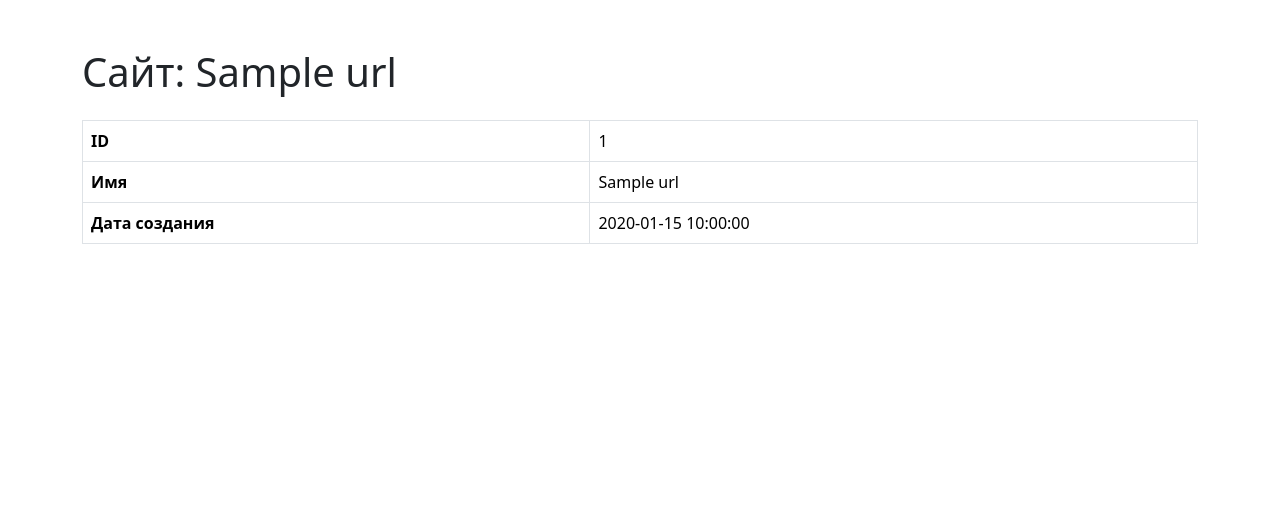
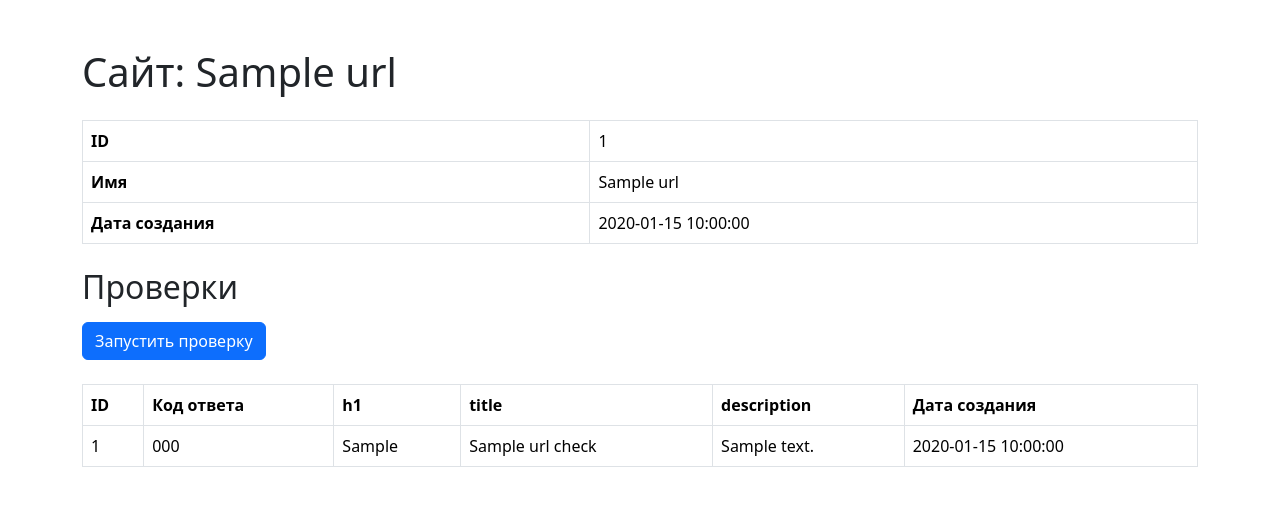
Before and after one commit to julverik/python-project-83, a Flask app: page /urls/1 in a window 1280 px wide. Shown: the top 506 px of the page. Run offline with Flask 3, Linux system fonts and the light colour scheme; a database or web service that is not in the repository returns one stand-in record (values such as "Sample title"); some libraries are stand-ins or nearby versions.

Commit message:
Fifth step

```diff
--- a/database.sql
+++ b/database.sql
@@ -3,3 +3,13 @@ CREATE TABLE IF NOT EXISTS urls (
     name VARCHAR(255) UNIQUE NOT NULL,
     created_at TIMESTAMP DEFAULT CURRENT_TIMESTAMP
 );
+
+CREATE TABLE IF NOT EXISTS url_checks (
+    id INTEGER PRIMARY KEY GENERATED BY DEFAULT AS IDENTITY,
+    url_id INTEGER REFERENCES urls (id) ON DELETE CASCADE,
+    status_code INTEGER,
+    h1 VARCHAR(255),
+    title VARCHAR(255),
+    description VARCHAR(255),
+    created_at TIMESTAMP DEFAULT CURRENT_TIMESTAMP
+);
--- a/page_analyzer/app.py
+++ b/page_analyzer/app.py
@@ -29,8 +29,10 @@ def url_detail(url_id):
     if not url:
         flash('Страница не найдена', 'error')
         return redirect(url_for('urls_list'))
+
+    checks = db.get_checks(url_id)
     messages = get_flashed_messages(with_categories=True)
-    return render_template('url.html', url=url, messages=messages)
+    return render_template('url.html', url=url, checks=checks, messages=messages)
 
 
 @app.route('/urls', methods=['POST'])
@@ -53,3 +55,20 @@ def add_url():
     except Exception:
         flash('Ошибка при добавлении URL', 'error')
         return redirect(url_for('index'))
+
+
+@app.route('/urls/<int:url_id>/checks', methods=['POST'])
+def check_url(url_id):
+    """Запустить проверку URL"""
+    url = db.get_url(url_id)
+    if not url:
+        flash('Страница не найдена', 'error')
+        return redirect(url_for('urls_list'))
+
+    try:
+        db.add_check(url_id)
+        flash('Страница успешно проверена', 'success')
+    except Exception:
+        flash('Произошла ошибка при проверке', 'error')
+
+    return redirect(url_for('url_detail', url_id=url_id))
--- a/page_analyzer/db.py
+++ b/page_analyzer/db.py
@@ -7,10 +7,18 @@ def get_connection():
     return psycopg2.connect(Config.DATABASE_URL)
 
 def get_urls():
-    """Получить все URL, сортировка по убыванию ID (новые первыми)"""
+    """Получить все URL с датой последней проверки"""
     with get_connection() as conn:
         with conn.cursor(cursor_factory=RealDictCursor) as cur:
-            cur.execute('SELECT * FROM urls ORDER BY id DESC')
+            cur.execute("""
+                SELECT
+                    urls.*,
+                    (SELECT created_at FROM url_checks
+                     WHERE url_id = urls.id
+                     ORDER BY id DESC LIMIT 1) as last_check_at
+                FROM urls
+                ORDER BY urls.id DESC
+            """)
             return cur.fetchall()
 
 def get_url(url_id):
@@ -38,3 +46,24 @@ def add_url(name):
                 conn.rollback()
                 cur.execute('SELECT id FROM urls WHERE name = %s', (name,))
                 return cur.fetchone()[0]
+
+def get_checks(url_id):
+    """Получить все проверки для URL"""
+    with get_connection() as conn:
+        with conn.cursor(cursor_factory=RealDictCursor) as cur:
+            cur.execute(
+                'SELECT * FROM url_checks WHERE url_id = %s ORDER BY id DESC',
+                (url_id,)
+            )
+            return cur.fetchall()
+
+def add_check(url_id):
+    """Добавить новую проверку для URL"""
+    with get_connection() as conn:
+        with conn.cursor(cursor_factory=RealDictCursor) as cur:
+            cur.execute(
+                'INSERT INTO url_checks (url_id) VALUES (%s) RETURNING id',
+                (url_id,)
+            )
+            conn.commit()
+            return cur.fetchone()['id']
--- a/page_analyzer/templates/url.html
+++ b/page_analyzer/templates/url.html
@@ -34,6 +34,37 @@
                 </tr>
             </tbody>
         </table>
+
+        <h2 class="mt-4 mb-3">Проверки</h2>
+
+        <form method="post" action="{{ url_for('check_url', url_id=url.id) }}" class="mb-4">
+            <input type="submit" class="btn btn-primary" value="Запустить проверку">
+        </form>
+
+        <table class="table table-bordered" data-test="checks">
+            <thead>
+                <tr>
+                    <th>ID</th>
+                    <th>Код ответа</th>
+                    <th>h1</th>
+                    <th>title</th>
+                    <th>description</th>
+                    <th>Дата создания</th>
+                </tr>
+            </thead>
+            <tbody>
+                {% for check in checks %}
+                <tr>
+                    <td>{{ check.id }}</td>
+                    <td>{{ check.status_code or '' }}</td>
+                    <td>{{ check.h1 or '' }}</td>
+                    <td>{{ check.title or '' }}</td>
+                    <td>{{ check.description or '' }}</td>
+                    <td>{{ check.created_at }}</td>
+                </tr>
+                {% endfor %}
+            </tbody>
+        </table>
     </div>
 </body>
 </html>
--- a/page_analyzer/templates/urls.html
+++ b/page_analyzer/templates/urls.html
@@ -23,6 +23,7 @@
                 <tr>
                     <th>ID</th>
                     <th>Имя</th>
+                    <th>Последняя проверка</th>
                     <th>Дата создания</th>
                 </tr>
             </thead>
@@ -31,6 +32,7 @@
                 <tr>
                     <td>{{ url.id }}</td>
                     <td><a href="{{ url_for('url_detail', url_id=url.id) }}">{{ url.name }}</a></td>
+                    <td>{{ url.last_check_at or '' }}</td>
                     <td>{{ url.created_at }}</td>
                 </tr>
                 {% endfor %}
```
Also changed, not shown: 1 other file.
